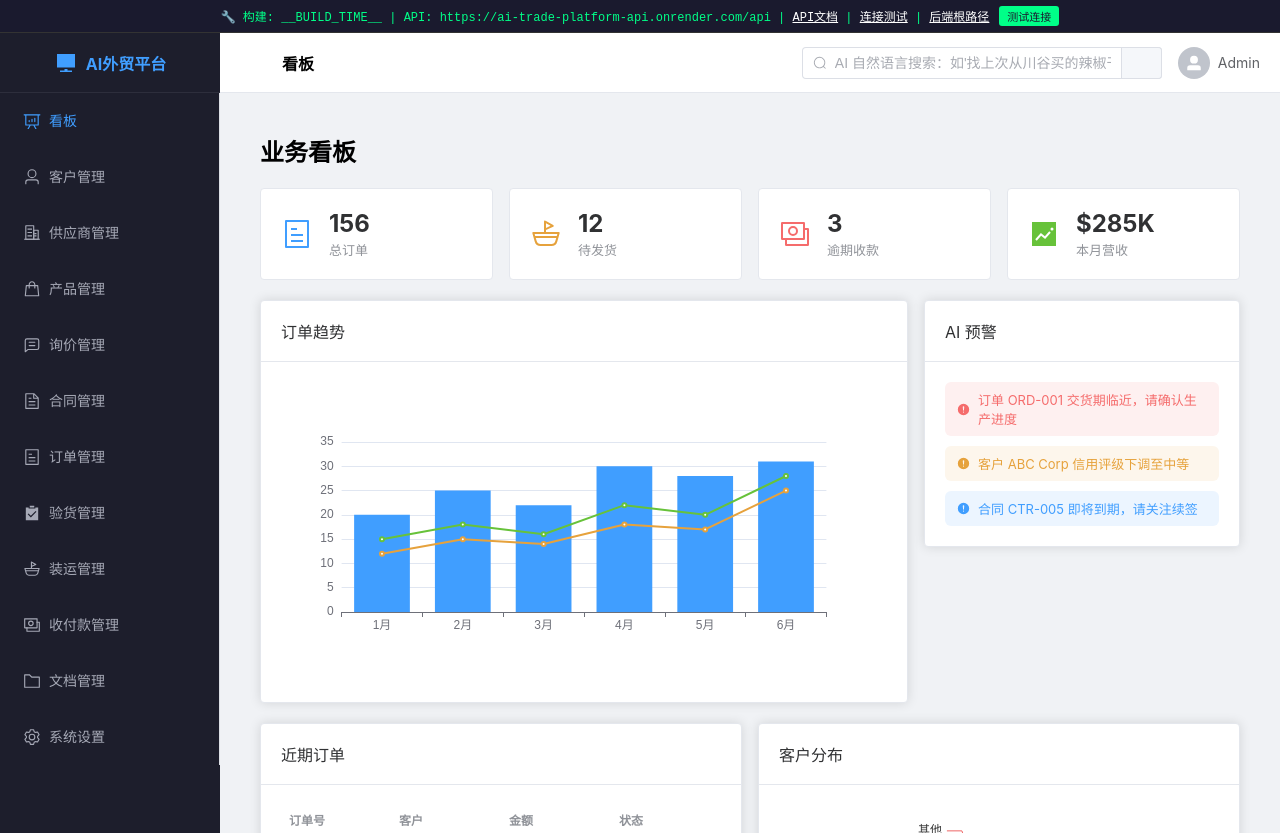
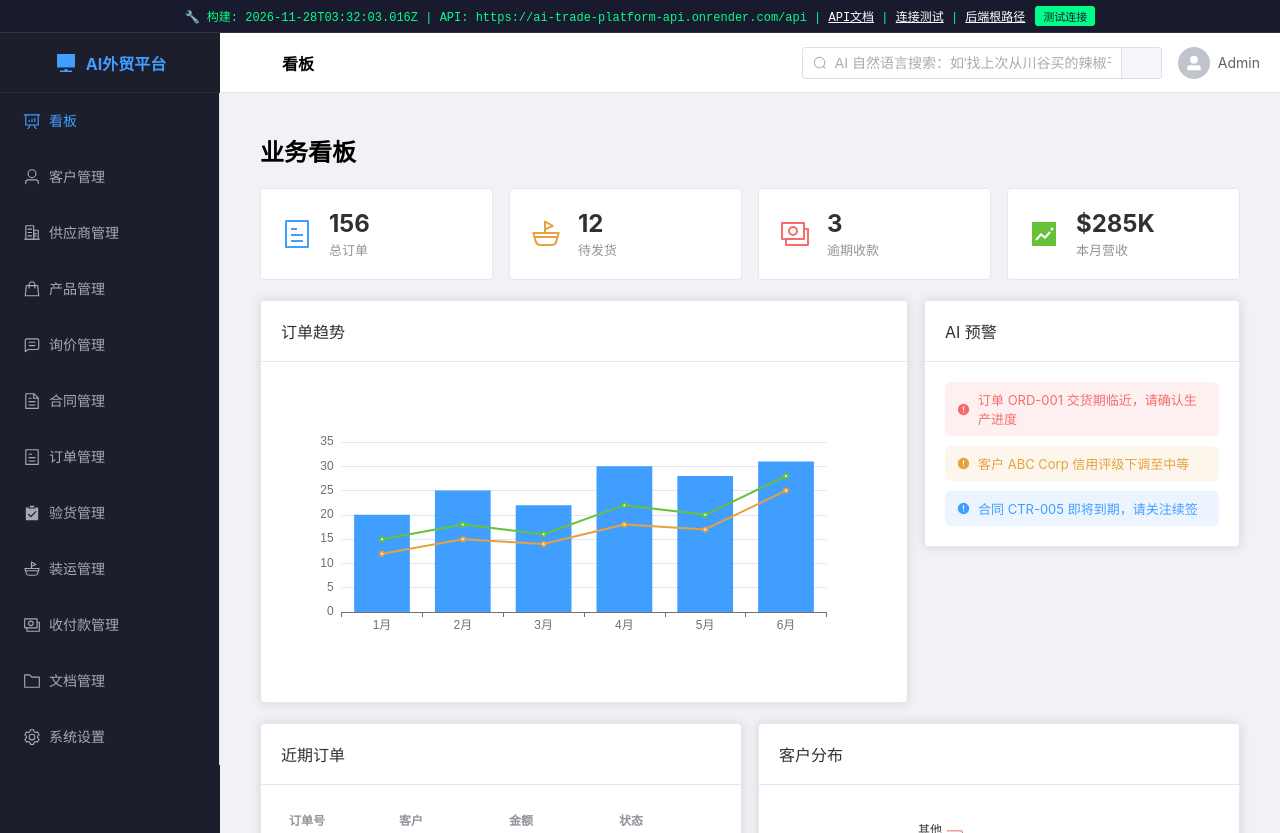
Before and after one commit to clientrelationspro-svg/itrade, a Vue app in the folder frontend/: page /dashboard in a window 1280 px wide. Built offline with nearby package versions, Linux system fonts and the light colour scheme.

Commit message:
fix: 修复 __BUILD_TIME__ 替换问题

```diff
--- a/frontend/src/App.vue
+++ b/frontend/src/App.vue
@@ -17,7 +17,7 @@
 import { ref, onMounted } from 'vue'
 
 const showDebug = ref(true)
-const buildTime = '__BUILD_TIME__'
+const buildTime = __BUILD_TIME__
 const apiUrl = 'https://ai-trade-platform-api.onrender.com/api'
 const testUrl = window.location.origin + '/test-api.html'
 const testResult = ref('')
```
Also changed, not shown: 2 other files (tests, documents, lock files or other folders).
